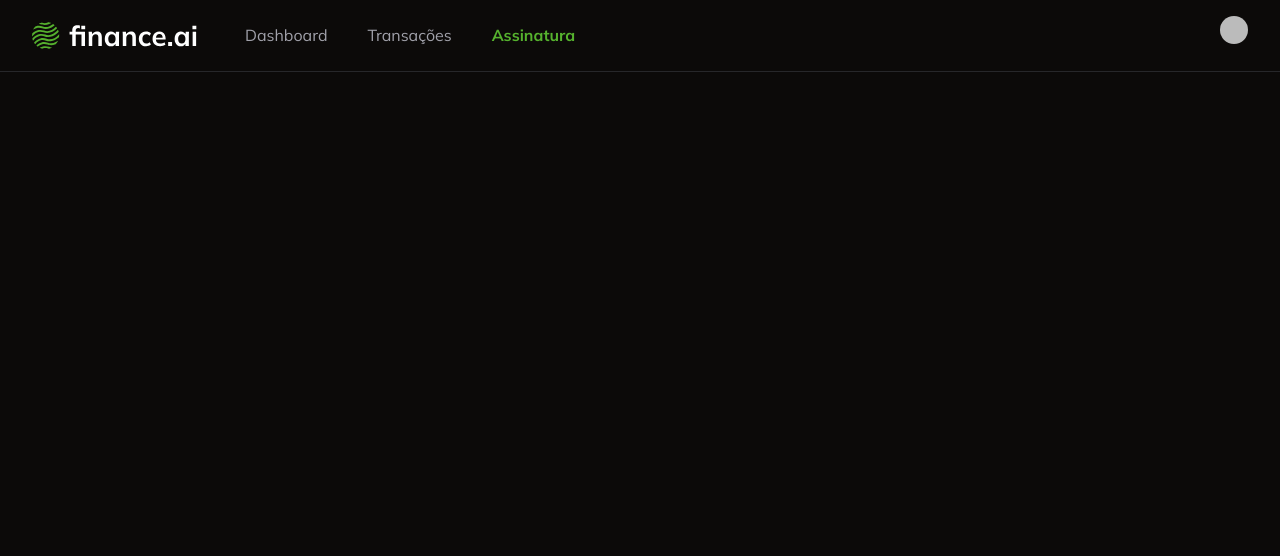
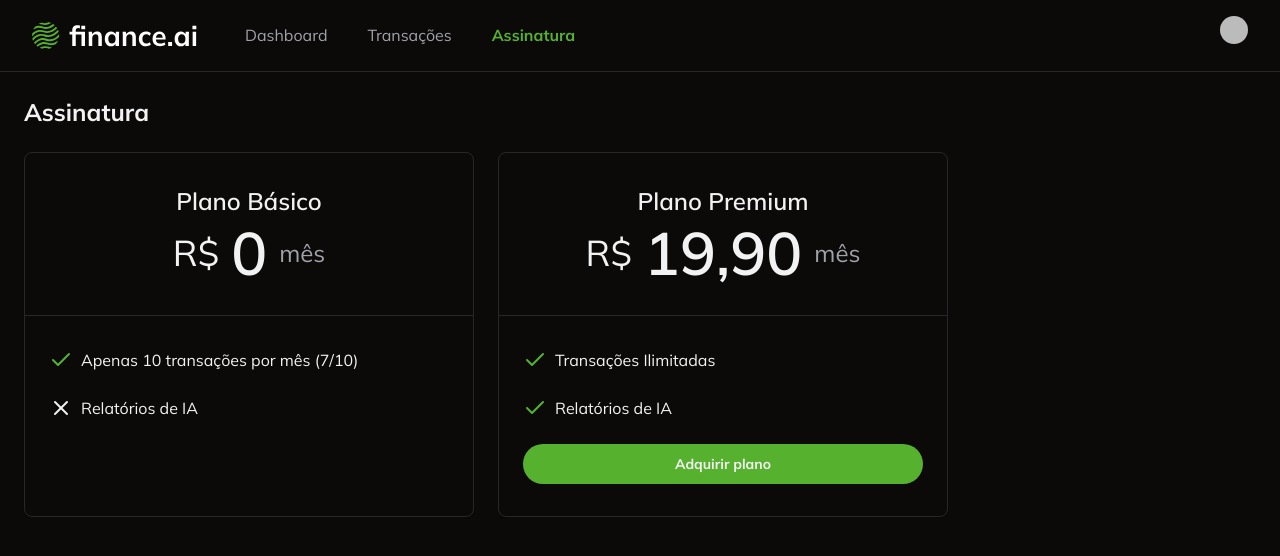
Before and after one commit to donizeteq/finance-ai-zapnet, a Next.js app: page /subscription in a window 1280 px wide. Shown: the top 556 px of the page. Built offline with nearby package versions, Linux system fonts and the light colour scheme; no server answers; sample sign-in values are in the browser's storage; some icons are missing.

Commit message:
feat: ensure user is redirected to stripe checkout when acquiring plan

```diff
--- /dev/null
+++ b/app/subscription/_actions/create-checkout/index.ts
@@ -0,0 +1,35 @@
+"use server";
+
+import { auth } from "@clerk/nextjs/server";
+import Stripe from "stripe";
+
+export const createStripeCheckout = async () => {
+  const { userId } = await auth();
+  if (!userId) {
+    throw new Error("Unauthorized");
+  }
+  if (!process.env.STRIPE_SECRET_KEY) {
+    throw new Error("Stripe secret key not found");
+  }
+  const stripe = new Stripe(process.env.STRIPE_SECRET_KEY, {
+    apiVersion: "2024-10-28.acacia",
+  });
+  const session = await stripe.checkout.sessions.create({
+    payment_method_types: ["card"],
+    mode: "subscription",
+    success_url: "http://localhost:3000",
+    cancel_url: "http://localhost:3000",
+    subscription_data: {
+      metadata: {
+        clerk_user_id: userId,
+      },
+    },
+    line_items: [
+      {
+        price: process.env.STRIPE_PREMIUM_PLAN_PRICE_ID,
+        quantity: 1,
+      },
+    ],
+  });
+  return { sessionId: session.id };
+};
--- /dev/null
+++ b/app/subscription/_components/acquire-plan-button.tsx
@@ -0,0 +1,31 @@
+"use client";
+import { Button } from "@/app/_components/ui/button";
+import { createStripeCheckout } from "../_actions/create-checkout";
+import { loadStripe } from "@stripe/stripe-js";
+
+const AcquirePlanButton = () => {
+  const handleAcquirePlanClick = async () => {
+    const { sessionId } = await createStripeCheckout();
+    if (!process.env.NEXT_PUBLIC_STRIPE_PUBLISHABLE_KEY) {
+      throw new Error("Stripe publishable key not found");
+    }
+    const stripe = await loadStripe(
+      process.env.NEXT_PUBLIC_STRIPE_PUBLISHABLE_KEY,
+    );
+    if (!stripe) {
+      throw new Error("Stripe not Found");
+    }
+    await stripe.redirectToCheckout({ sessionId });
+  };
+
+  return (
+    <Button
+      className="w-full rounded-full font-bold"
+      onClick={handleAcquirePlanClick}
+    >
+      Adquirir plano
+    </Button>
+  );
+};
+
+export default AcquirePlanButton;
--- a/app/subscription/page.tsx
+++ b/app/subscription/page.tsx
@@ -1,6 +1,9 @@
 import { auth } from "@clerk/nextjs/server";
 import NavBar from "../_components/navbar";
 import { redirect } from "next/navigation";
+import { Card, CardContent, CardHeader } from "../_components/ui/card";
+import { CheckIcon, XIcon } from "lucide-react";
+import AcquirePlanButton from "./_components/acquire-plan-button";
 
 const SubscriptionPage = async () => {
   const { userId } = await auth();
@@ -8,7 +11,62 @@
     redirect("/login");
   }
 
-  return <NavBar />;
+  return (
+    <>
+      <NavBar />
+      <div className="space-y-6 p-6">
+        <h1 className="text-2xl font-bold">Assinatura</h1>
+
+        <div className="flex gap-6">
+          <Card className="w-[450px]">
+            <CardHeader className="border-b border-solid py-8">
+              <h2 className="text-center text-2xl font-semibold">
+                Plano Básico
+              </h2>
+              <div className="flex items-center justify-center gap-3">
+                <span className="text-4xl">R$</span>
+                <span className="text-6xl font-semibold">0</span>
+                <span className="text-2xl text-muted-foreground">mês</span>
+              </div>
+            </CardHeader>
+            <CardContent className="space-y-6 py-8">
+              <div className="flex items-center gap-2">
+                <CheckIcon className="text-primary" />
+                <p>Apenas 10 transações por mês (7/10)</p>
+              </div>
+              <div className="flex items-center gap-2">
+                <XIcon />
+                <p>Relatórios de IA</p>
+              </div>
+            </CardContent>
+          </Card>
+          <Card className="w-[450px]">
+            <CardHeader className="border-b border-solid py-8">
+              <h2 className="text-center text-2xl font-semibold">
+                Plano Premium
+              </h2>
+              <div className="flex items-center justify-center gap-3">
+                <span className="text-4xl">R$</span>
+                <span className="text-6xl font-semibold">19,90</span>
+                <span className="text-2xl text-muted-foreground">mês</span>
+              </div>
+            </CardHeader>
+            <CardContent className="space-y-6 py-8">
+              <div className="flex items-center gap-2">
+                <CheckIcon className="text-primary" />
+                <p>Transações Ilimitadas</p>
+              </div>
+              <div className="flex items-center gap-2">
+                <CheckIcon className="text-primary" />
+                <p>Relatórios de IA</p>
+              </div>
+              <AcquirePlanButton />
+            </CardContent>
+          </Card>
+        </div>
+      </div>
+    </>
+  );
 };
 
 export default SubscriptionPage;
--- a/app/transactions/page.tsx
+++ b/app/transactions/page.tsx
@@ -27,10 +27,7 @@
           <AddTransactionButton />
         </div>
         <ScrollArea>
-          <DataTable
-            columns={transactionColumns}
-            data={JSON.parse(JSON.stringify(transactions))}
-          />
+          <DataTable columns={transactionColumns} data={transactions} />
         </ScrollArea>
       </div>
     </>
--- a/package.json
+++ b/package.json
@@ -21,6 +21,7 @@
     "@radix-ui/react-scroll-area": "^1.2.2",
     "@radix-ui/react-select": "^2.1.3",
     "@radix-ui/react-slot": "^1.1.0",
+    "@stripe/stripe-js": "^4.9.0",
     "@tanstack/react-table": "^8.20.5",
     "class-variance-authority": "^0.7.0",
     "clsx": "^2.1.1",
@@ -35,6 +36,7 @@
     "react-hook-form": "^7.53.2",
     "react-number-format": "^5.4.2",
     "recharts": "^2.15.0",
+    "stripe": "^17.3.1",
     "tailwind-merge": "^2.5.4",
     "tailwindcss-animate": "^1.0.7",
     "zod": "^3.23.8"
```
Also changed, not shown: 1 other file (tests, documents, lock files or other folders).
